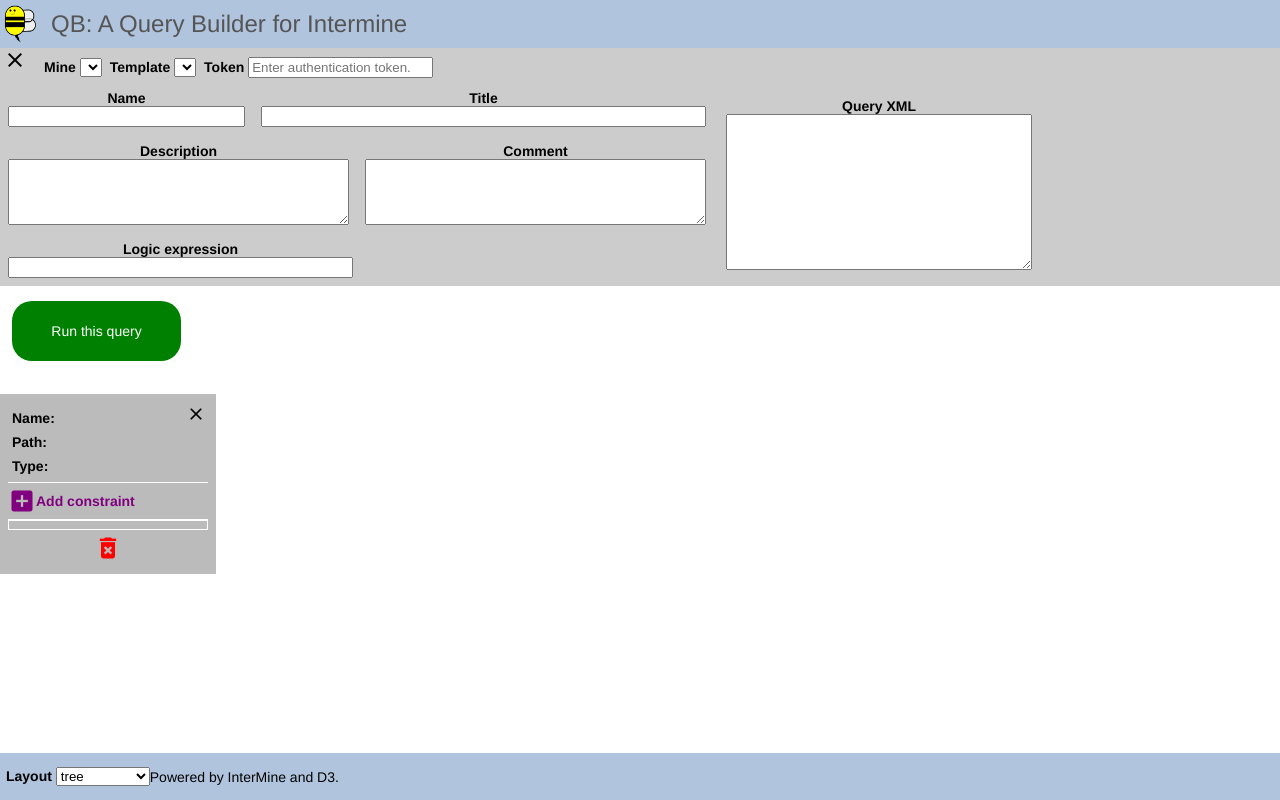
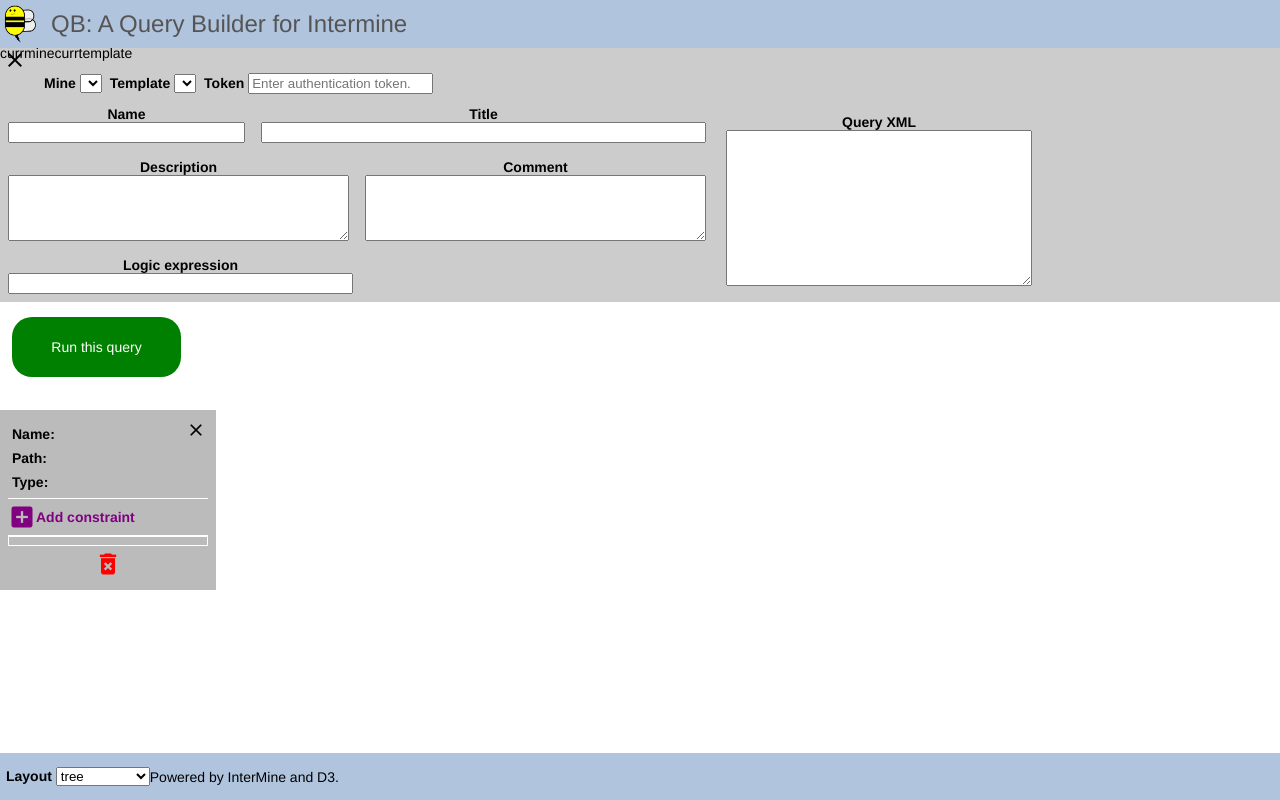
Before and after one commit to JoelRichardson/qb, a plain HTML site: page qb.html in a window 1280 px wide. Shown: the top 800 px of the page. Drawn offline with Linux system fonts and the light colour scheme.

Commit message:
Aaaaaand another style tweak.

```diff
--- a/qb.html
+++ b/qb.html
@@ -22,8 +22,8 @@
         <i class="material-icons button" name="open">add</i>
         <i class="material-icons button" name="close">clear</i>
             <div name="summary" class="flexrow">
-                <span name="mine"></span>
-                <span name="template"></span>
+                <span name="mine">currmine</span>
+                <span name="template">currtemplate</span>
             </div>
             <div name="mineCtrls" class="flexrow">
                 <!-- The list of available mines. -->
```
